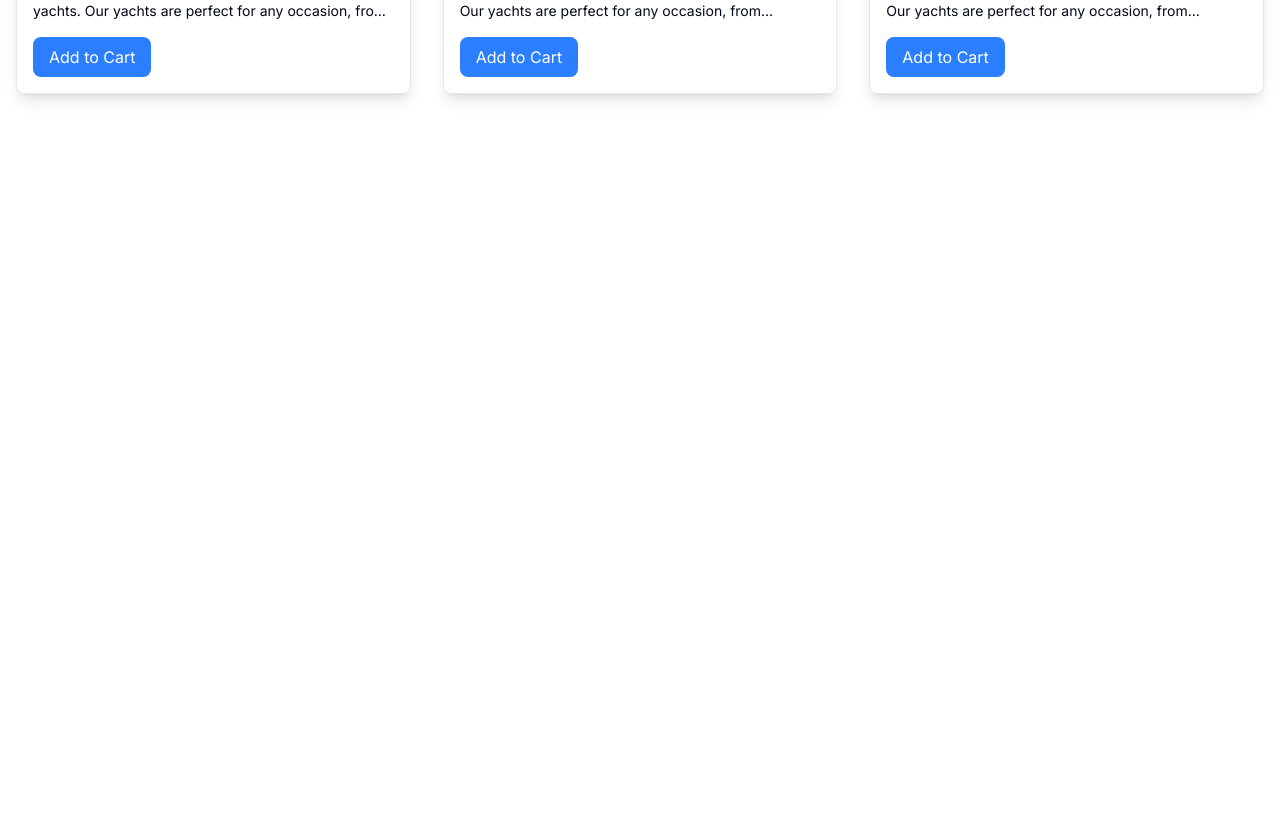
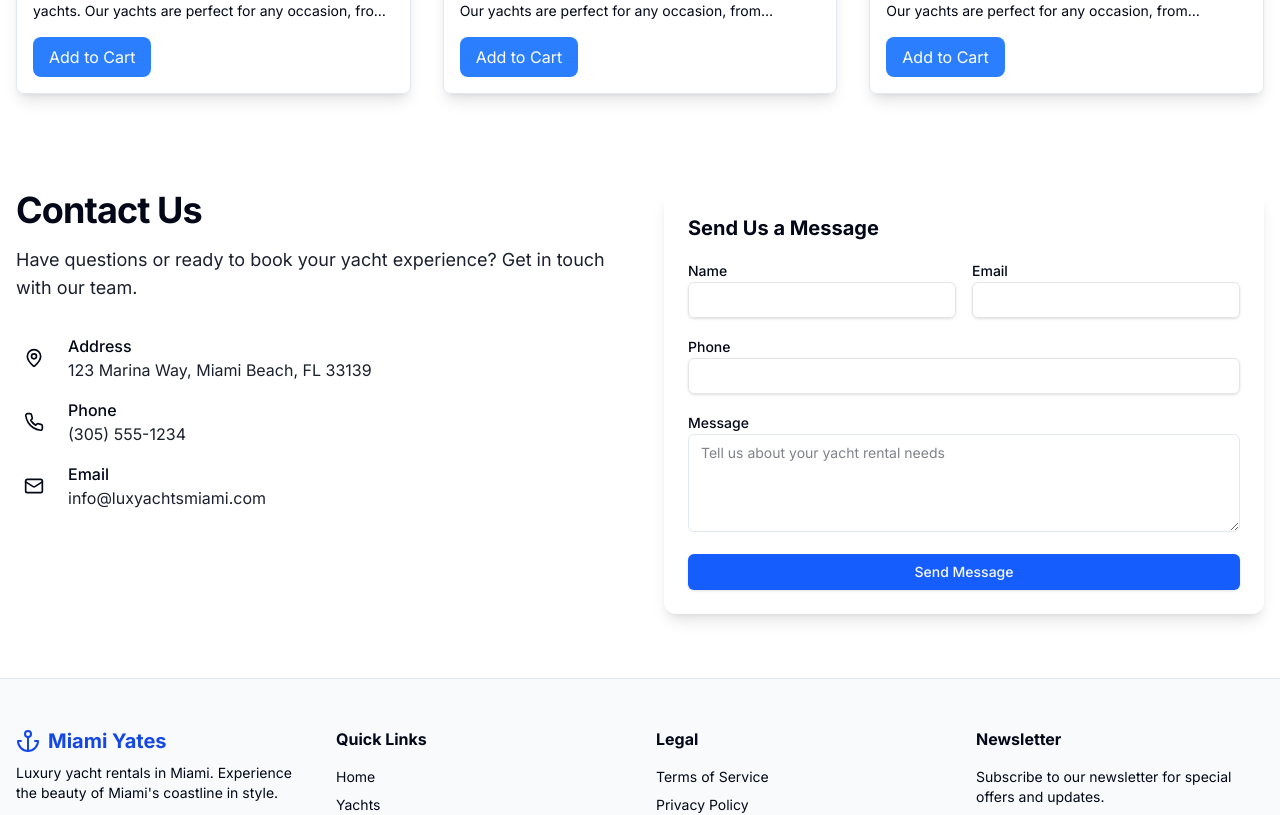
Before and after one commit to eliotaldersonfsociety/miamiyates, a Next.js app: page / in a window 1280 px wide. Shown: the part 1800-2615 px from the top of the page. Before the commit the page ends 1926 px from the top, so only its background shows below. Built offline with nearby package versions, Linux system fonts and the light colour scheme.

Commit message:
Update page.tsx

```diff
--- a/app/page.tsx
+++ b/app/page.tsx
@@ -7,9 +7,9 @@ import { Product } from "@/types/user";
 //import Hero from "@/app/hero/page";
 import { Star, MapPin, Users } from "lucide-react";
 import YachtSearchForm from "@/app/citas/page";
-//import Footer from "@/app/footer/page";
+import Footer from "@/app/footer/page";
 //import Services from "@/components/service/page";
-//import Contact from "@/app/contact/page";
+import Contact from "@/app/contact/page";
 import ChatWidget from "@/components/chat/page";
 
 const products: Product[] = [
@@ -115,6 +115,8 @@ export default function Home() {
           ))}
         </div>
       </main>
+      <Contact />
+      <Footer />
       <ChatWidget />
     </div>
   );
```
